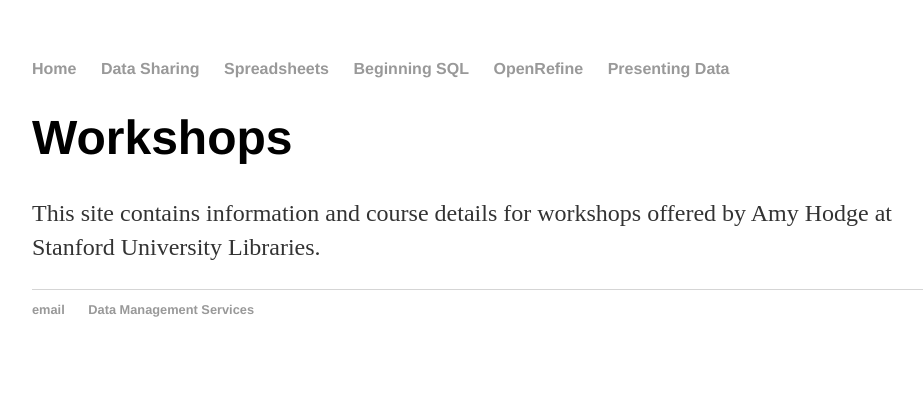
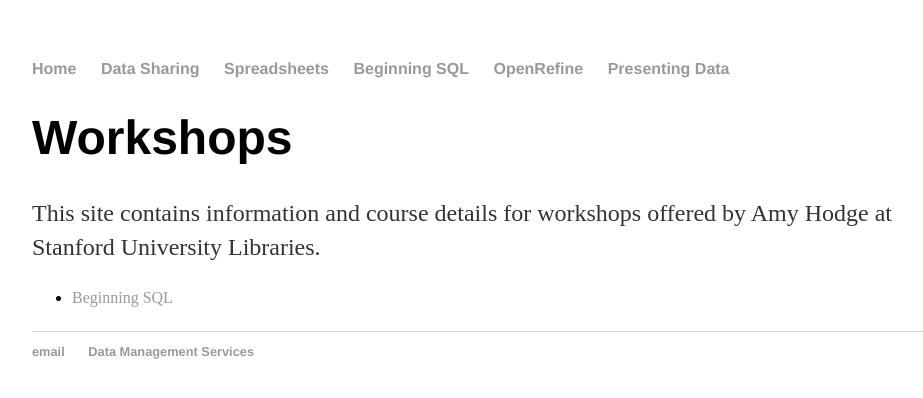
Before and after one commit to theduffreport/amyehodge.github.io, a Jekyll site: the page built from index.html, in a window 1280 px wide. Shown: the top 398 px of the page, without its empty margins (160-1083 px from the left). Built offline with Jekyll 4.4.1, drawn with Linux system fonts in a browser that asks for light colours.

Commit message:
added sql link

```diff
--- a/index.html
+++ b/index.html
@@ -4,5 +4,9 @@
 ---
     		<div class="blurb">
         		<h1>Workshops</h1>
-				<p>This site contains information and course details for workshops offered by Amy Hodge at Stanford University Libraries.</a></p>
+				<p>This site contains information and course details for workshops offered by Amy Hodge at Stanford University Libraries.</a></p><p>
+					<ul>
+						<li><a href="/Beginning_SQL/BeginningSQL.md">Beginning SQL</a></li>
+					</ul>
+				</p>
 				</div><!-- /.blurb -->
```
